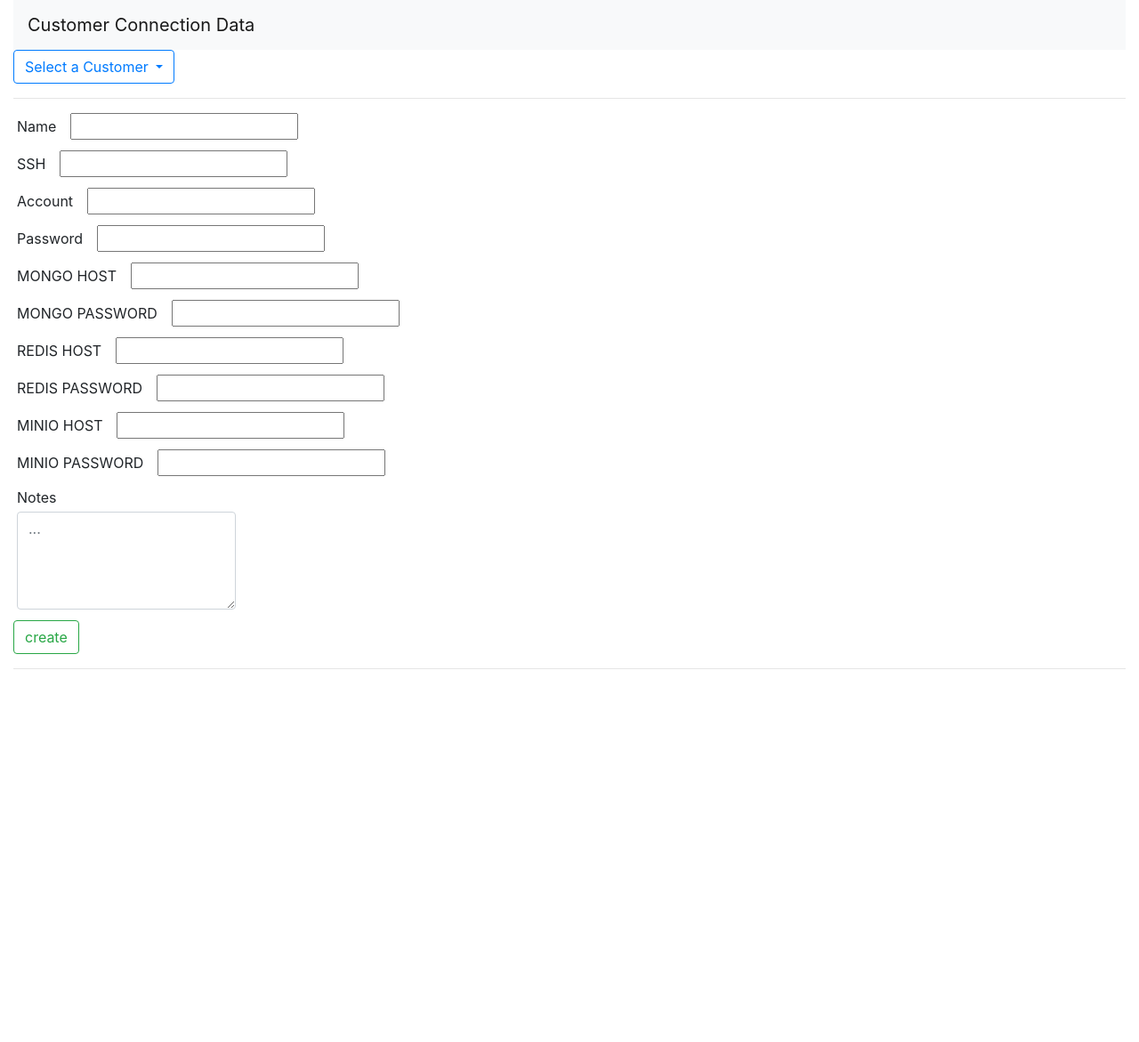
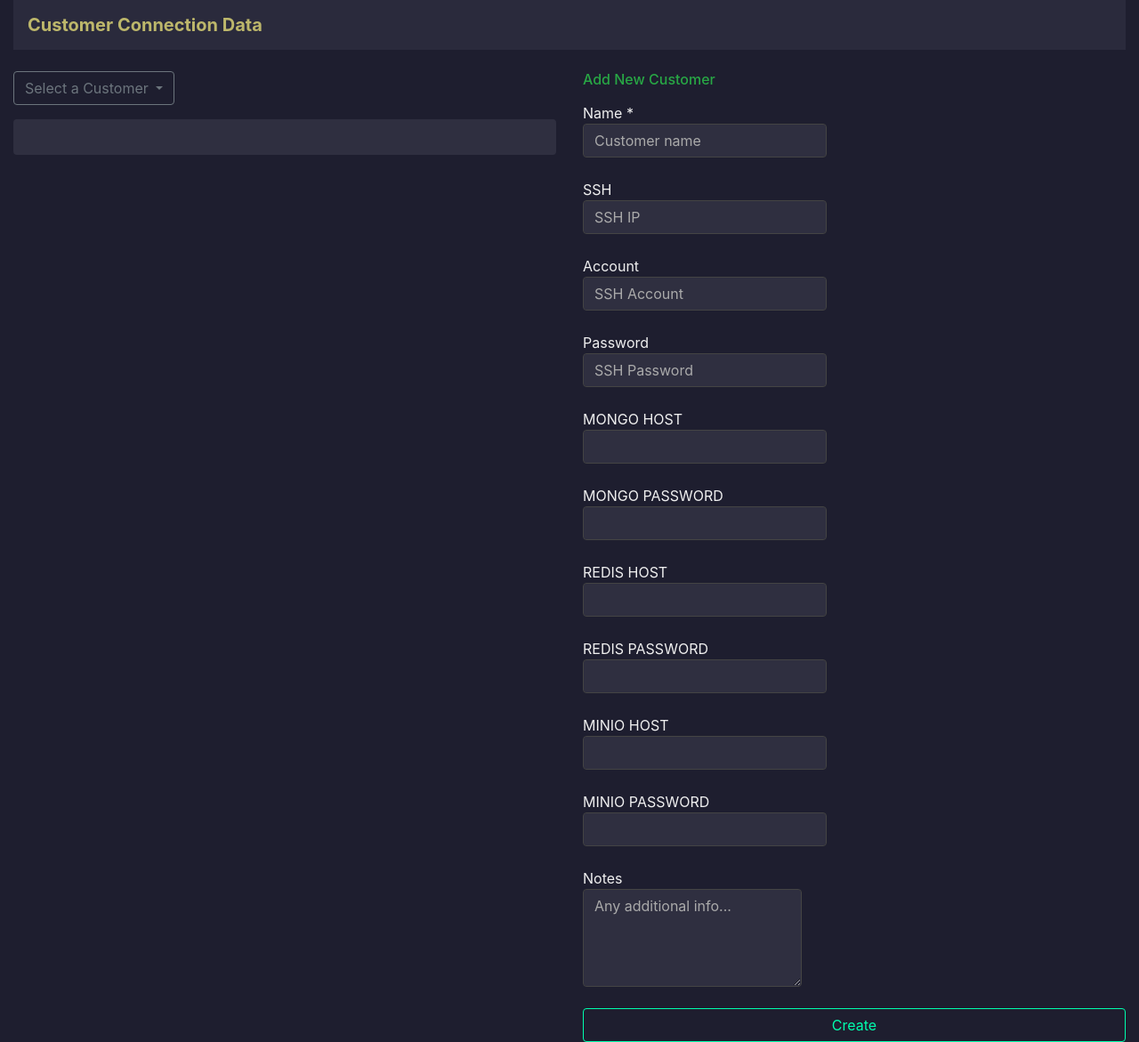
Before and after one commit to bobolin0624/flask-easy-management, a Flask app: page / in a window 1280 px wide. Shown: the whole page at 89% size. Before the commit the page ends 752 px from the top, so only its background shows below. Run offline with Flask 3, Linux system fonts and the light colour scheme; data that the repository does not hold is empty; some libraries are stand-ins or nearby versions.

Commit message:
modify: style and grid

```diff
--- a/static/js/api.js
+++ b/static/js/api.js
@@ -27,7 +27,7 @@ function displayCustomerDetails(customer) {
   <div class="d-flex align-items-center mb-2 mt-2">
     <p class="mb-0 mr-2">ssh_ip</p>
     <code id="ssh_ip" class="mr-2">${customer.ssh_ip}</code>
-    <button id="btn_ssh_ip" class="btn btn-sm btn-outline-secondary copy-btn" onclick="copyToClipboard('ssh_ip')">
+    <button id="btn_ssh_ip" class="btn btn-sm btn-outline-warning copy-btn" onclick="copyToClipboard('ssh_ip')">
     <i class="bi bi-clipboard"></i>Copy</button>
     <button id="btn_ssh_ip" class="btn btn-sm btn-outline-info edit-btn ml-2" onclick="edit('${customer.customer_name}', 'ssh_ip')">
     <i class="bi bi-clipboard"></i>Edit</button>
@@ -35,7 +35,7 @@ function displayCustomerDetails(customer) {
   <div class="d-flex align-items-center mb-2">
     <p class="mb-0 mr-2">ssh_account</p>
     <code id="ssh_account" class="mr-2">${customer.ssh_account}</code>
-    <button id="btn_ssh_account" class="btn btn-sm btn-outline-secondary copy-btn" onclick="copyToClipboard('ssh_account')">
+    <button id="btn_ssh_account" class="btn btn-sm btn-outline-warning copy-btn" onclick="copyToClipboard('ssh_account')">
     <i class="bi bi-clipboard"></i>Copy</button>
     <button id="btn_ssh_account" class="btn btn-sm btn-outline-info edit-btn ml-2" onclick="edit('${customer.customer_name}', 'ssh_account')">
     <i class="bi bi-clipboard"></i>Edit</button>
@@ -43,7 +43,7 @@ function displayCustomerDetails(customer) {
   <div class="d-flex align-items-center mb-2">
     <p class="mb-0 mr-2">ssh_password</p>
     <code id="ssh_password" class="mr-2">${customer.ssh_password}</code>
-    <button id="btn_ssh_password" class="btn btn-sm btn-outline-secondary copy-btn" onclick="copyToClipboard('ssh_password')">
+    <button id="btn_ssh_password" class="btn btn-sm btn-outline-warning copy-btn" onclick="copyToClipboard('ssh_password')">
     <i class="bi bi-clipboard"></i>Copy</button>
     <button id="btn_ssh_password" class="btn btn-sm btn-outline-info edit-btn ml-2" onclick="edit('${customer.customer_name}', 'ssh_password')">
     <i class="bi bi-clipboard"></i>Edit</button>
@@ -51,7 +51,7 @@ function displayCustomerDetails(customer) {
   <div class="d-flex align-items-center mb-2">
     <p class="mb-0 mr-2">mongo_host</p>
     <code id="mongo_host" class="mr-2">${customer.mongo_host}</code>
-    <button id="btn_mongo_host" class="btn btn-sm btn-outline-secondary copy-btn" onclick="copyToClipboard('mongo_host')">
+    <button id="btn_mongo_host" class="btn btn-sm btn-outline-warning copy-btn" onclick="copyToClipboard('mongo_host')">
     <i class="bi bi-clipboard"></i>Copy</button>
     <button id="btn_mongo_host" class="btn btn-sm btn-outline-info edit-btn ml-2" onclick="edit('${customer.customer_name}', 'mongo_host')">
     <i class="bi bi-clipboard"></i>Edit</button>
@@ -59,7 +59,7 @@ function displayCustomerDetails(customer) {
   <div class="d-flex align-items-center mb-2">
     <p class="mb-0 mr-2">mongo_password</p>
     <code id="mongo_password" class="mr-2">${customer.mongo_password}</code>
-    <button id="btn_mongo_password" class="btn btn-sm btn-outline-secondary copy-btn" onclick="copyToClipboard('mongo_password')">
+    <button id="btn_mongo_password" class="btn btn-sm btn-outline-warning copy-btn" onclick="copyToClipboard('mongo_password')">
     <i class="bi bi-clipboard"></i>Copy</button>
     <button id="btn_mongo_password" class="btn btn-sm btn-outline-info edit-btn ml-2" onclick="edit('${customer.customer_name}', 'mongo_password')">
     <i class="bi bi-clipboard"></i>Edit</button>
@@ -67,7 +67,7 @@ function displayCustomerDetails(customer) {
   <div class="d-flex align-items-center mb-2">
     <p class="mb-0 mr-2">redis_host</p>
     <code id="redis_host" class="mr-2">${customer.redis_host}</code>
-    <button id="btn_redis_host" class="btn btn-sm btn-outline-secondary copy-btn" onclick="copyToClipboard('redis_host')">
+    <button id="btn_redis_host" class="btn btn-sm btn-outline-warning copy-btn" onclick="copyToClipboard('redis_host')">
     <i class="bi bi-clipboard"></i>Copy</button>
     <button id="btn_redis_host" class="btn btn-sm btn-outline-info edit-btn ml-2" onclick="edit('${customer.customer_name}', 'redis_host')">
     <i class="bi bi-clipboard"></i>Edit</button>
@@ -75,7 +75,7 @@ function displayCustomerDetails(customer) {
   <div class="d-flex align-items-center mb-2">
     <p class="mb-0 mr-2">redis_password</p>
     <code id="redis_password" class="mr-2">${customer.redis_password}</code>
-    <button id="btn_redis_password" class="btn btn-sm btn-outline-secondary copy-btn" onclick="copyToClipboard('redis_password')">
+    <button id="btn_redis_password" class="btn btn-sm btn-outline-warning copy-btn" onclick="copyToClipboard('redis_password')">
     <i class="bi bi-clipboard"></i>Copy</button>
     <button id="btn_redis_password" class="btn btn-sm btn-outline-info edit-btn ml-2" onclick="edit('${customer.customer_name}', 'redis_password')">
     <i class="bi bi-clipboard"></i>Edit</button>
@@ -83,7 +83,7 @@ function displayCustomerDetails(customer) {
   <div class="d-flex align-items-center mb-2">
     <p class="mb-0 mr-2">minio_host</p>
     <code id="minio_host" class="mr-2">${customer.minio_host}</code>
-    <button id="btn_minio_host" class="btn btn-sm btn-outline-secondary copy-btn" onclick="copyToClipboard('minio_host')">
+    <button id="btn_minio_host" class="btn btn-sm btn-outline-warning copy-btn" onclick="copyToClipboard('minio_host')">
     <i class="bi bi-clipboard"></i>Copy</button>
     <button id="btn_minio_host" class="btn btn-sm btn-outline-info edit-btn ml-2" onclick="edit('${customer.customer_name}', 'minio_host')">
     <i class="bi bi-clipboard"></i>Edit</button>
@@ -91,7 +91,7 @@ function displayCustomerDetails(customer) {
   <div class="d-flex align-items-center mb-2">
     <p class="mb-0 mr-2">minio_password</p>
     <code id="minio_password" class="mr-2">${customer.minio_password}</code>
-    <button id="btn_minio_password" class="btn btn-sm btn-outline-secondary copy-btn" onclick="copyToClipboard('minio_password')">
+    <button id="btn_minio_password" class="btn btn-sm btn-outline-warning copy-btn" onclick="copyToClipboard('minio_password')">
     <i class="bi bi-clipboard"></i>Copy</button>
     <button id="btn_minio_password" class="btn btn-sm btn-outline-info edit-btn ml-2" onclick="edit('${customer.customer_name}', 'minio_password')">
     <i class="bi bi-clipboard"></i>Edit</button>
@@ -99,7 +99,7 @@ function displayCustomerDetails(customer) {
   <div class="d-flex align-items-center mb-2">
     <p class="mb-0 mr-2">notes</p>
     <code id="notes" class="mr-2">${customer.notes}</code>
-    <button id="btn_notes" class="btn btn-sm btn-outline-secondary copy-btn" onclick="copyToClipboard('notes')">
+    <button id="btn_notes" class="btn btn-sm btn-outline-warning copy-btn" onclick="copyToClipboard('notes')">
     <i class="bi bi-clipboard"></i>Copy</button>
     <button id="btn_notes" class="btn btn-sm btn-outline-info edit-btn ml-2" onclick="edit('${customer.customer_name}', 'notes')">
     <i class="bi bi-clipboard"></i>Edit</button>
--- /dev/null
+++ b/static/style.css
@@ -0,0 +1,67 @@
+body {
+  background-color: #1e1e2f;
+  color: #f0f0f0;
+}
+
+.navbar {
+  background-color: #2a2a3c;
+}
+
+a.navbar-brand.title {
+  color: darkkhaki;
+  font-weight: bold;
+}
+
+.form-control,
+input[type="text"] {
+  background-color: #2f2f40;
+  color: #ffffff;
+  border: 1px solid #444;
+}
+
+.form-control::placeholder {
+  color: #aaa;
+}
+
+.btn-outline-success {
+  border-color: #00ffae;
+  color: #00ffae;
+}
+
+.btn-outline-success:hover {
+  background-color: #00ffae;
+  color: #000;
+}
+
+.btn-outline-primary {
+  border-color: #4dabf7;
+  color: #4dabf7;
+}
+
+.btn-outline-primary:hover {
+  background-color: #4dabf7;
+  color: #000;
+}
+
+.card {
+  background-color: #2f2f40;
+  border: none;
+}
+
+hr {
+  border-top: 1px solid #444;
+}
+
+.modal-content {
+  background-color: #1e1e2f;
+  color: #f0f0f0f0;
+}
+
+#editValue {
+  background-color: #f0f0f0f0;
+  color: #1e1e2f;
+}
+
+.close {
+  color: #f0f0f0f0;
+}
--- a/templates/index.html
+++ b/templates/index.html
@@ -5,75 +5,87 @@
   <meta charset="UTF-8">
   <meta name="viewport" content="width=device-width, initial-scale=1.0">
   <title>Customer Connection Data</title>
-  <!-- Link to Bootstrap CSS -->
+
+  <!-- Bootstrap CSS -->
   <link rel="stylesheet" href="https://stackpath.bootstrapcdn.com/bootstrap/4.5.2/css/bootstrap.min.css">
+
+  <!-- Custom CSS -->
+  <link rel="stylesheet" href="../static/style.css">
 </head>
 
 <body>
   <div class="container-fluid">
     {% block navbar %}
-    <nav class="navbar navbar-light bg-light justify-content-between">
-      <a class="navbar-brand">Customer Connection Data</a>
+    <nav class="navbar navbar-light justify-content-between">
+      <a class="navbar-brand title">Customer Connection Data</a>
     </nav>
     {% endblock %}
 
     {% block content %}
-    <!-- table -->
-
-    <!-- Your form and search UI go here -->
-    <div class="dropdown">
-      <button class="btn btn-outline-primary dropdown-toggle" type="button" id="customerDropdown" data-toggle="dropdown"
+    <div class="row mt-4">
+      <!-- Left Column: Customer Details and Dropdown -->
+      <div class="col-md-6">
+        <div class="dropdown mb-3">
+          <button class="btn btn-outline-secondary dropdown-toggle" type="button" id="customerDropdown" data-toggle="dropdown"
             aria-haspopup="true" aria-expanded="false">
             Select a Customer
           </button>
           <div class="dropdown-menu" aria-labelledby="customerDropdown" id="customerList">
-        <!-- Customer list will be populated here -->
+            <!-- Customer list populated dynamically -->
           </div>
         </div>
-    <div id="customerDetails" class="mt-3">
-      <!-- Customer data will appear here after selection -->
+
+        <div id="customerDetails">
+          <!-- Customer data appears here -->
+          <div class="card p-3">
+            <h6 class="text-info"></h6>
+            <!-- Placeholder or dynamic content -->
           </div>
-    <hr>
+        </div>
+      </div>
+
+      <!-- Right Column: Create Form -->
+      <div class="col-md-6">
         <form action="/create" method="POST">
-      <div class="form-group m-1">
-        <label>Name<input type="text" name="customer" class="ml-3"></label>
+          <h6 class="text-success mb-3">Add New Customer</h6>
+          <div class="form-group">
+            <label>Name *<input type="text" name="customer" class="form-control" placeholder="Customer name" required></label>
           </div>
-      <div class="form-group m-1">
-        <label>SSH<input type="text" name="ssh_ip" class="ml-3"></label>
+          <div class="form-group">
+            <label>SSH<input type="text" name="ssh_ip" class="form-control" placeholder="SSH IP"></label>
           </div>
-      <div class="form-group m-1">
-        <label>Account<input type="text" name="ssh_account" class="ml-3"></label>
+          <div class="form-group">
+            <label>Account<input type="text" name="ssh_account" class="form-control" placeholder="SSH Account"></label>
           </div>
-      <div class="form-group m-1">
-        <label>Password<input type="text" name="ssh_password" class="ml-3"></label>
+          <div class="form-group">
+            <label>Password<input type="text" name="ssh_password" class="form-control" placeholder="SSH Password"></label>
           </div>
-      <div class="form-group m-1">
-        <label>MONGO HOST<input type="text" name="mongo_host" class="ml-3"></label>
+          <div class="form-group">
+            <label>MONGO HOST<input type="text" name="mongo_host" class="form-control"></label>
           </div>
-      <div class="form-group m-1">
-        <label>MONGO PASSWORD<input type="text" name="mongo_pwd" class="ml-3"></label>
+          <div class="form-group">
+            <label>MONGO PASSWORD<input type="text" name="mongo_pwd" class="form-control"></label>
           </div>
-      <div class="form-group m-1">
-        <label>REDIS HOST<input type="text" name="redis_host" class="ml-3"></label>
+          <div class="form-group">
+            <label>REDIS HOST<input type="text" name="redis_host" class="form-control"></label>
           </div>
-      <div class="form-group m-1">
-        <label>REDIS PASSWORD<input type="text" name="redis_pwd" class="ml-3"></label>
+          <div class="form-group">
+            <label>REDIS PASSWORD<input type="text" name="redis_pwd" class="form-control"></label>
           </div>
-      <div class="form-group m-1">
-        <label>MINIO HOST<input type="text" name="minio_host" class="ml-3"></label>
+          <div class="form-group">
+            <label>MINIO HOST<input type="text" name="minio_host" class="form-control"></label>
           </div>
-      <div class="form-group m-1">
-        <label>MINIO PASSWORD<input type="text" name="minio_pwd" class="ml-3"></label><br>
+          <div class="form-group">
+            <label>MINIO PASSWORD<input type="text" name="minio_pwd" class="form-control"></label>
           </div>
-      <div class="form-group m-1">
+          <div class="form-group">
             <label>Notes
-        <textarea name="notes" id="notes" rows="4" class="form-control mt-1" placeholder="..."></textarea></label>
+              <textarea name="notes" class="form-control" rows="4" placeholder="Any additional info..."></textarea>
+            </label>
           </div>
-      <button type="submit" class="btn btn-outline-success">create</button>
-      <!-- <input type="submit" value="create"> -->
+          <button type="submit" class="btn btn-outline-success btn-block">Create</button>
         </form>
-    <hr>
-
+      </div>
     </div>
     {% endblock %}
   </div>
@@ -82,7 +94,6 @@
   <script src="https://code.jquery.com/jquery-3.5.1.slim.min.js"></script>
   <script src="https://cdn.jsdelivr.net/npm/popper.js@1.16.1/dist/umd/popper.min.js"></script>
   <script src="https://stackpath.bootstrapcdn.com/bootstrap/4.5.2/js/bootstrap.min.js"></script>
-
   <script src="{{ url_for('static', filename='js/api.js') }}"></script>
 </body>
 
```
Lines whose indentation alone changed are shown as unchanged.
